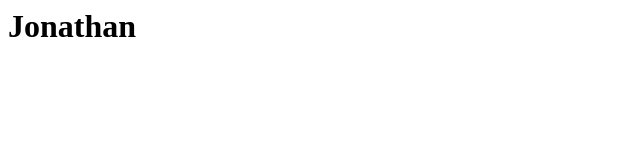
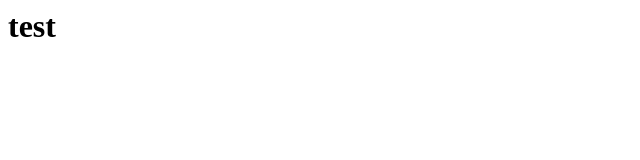
Before and after one commit to abbjonhed/abbjonhed.github.io, a plain HTML site: page index.html in a window 1280 px wide. Shown: the whole page, without its empty margins (0-640 px from the left). Drawn offline with Linux system fonts and the light colour scheme.

Commit message:
Update index.html

```diff
--- a/index.html
+++ b/index.html
@@ -1,5 +1,5 @@
 <html>
   <body>
-    <h1>Jonathan</h1>
+    <h1>test</h1>
   </body>
 </html>
```
